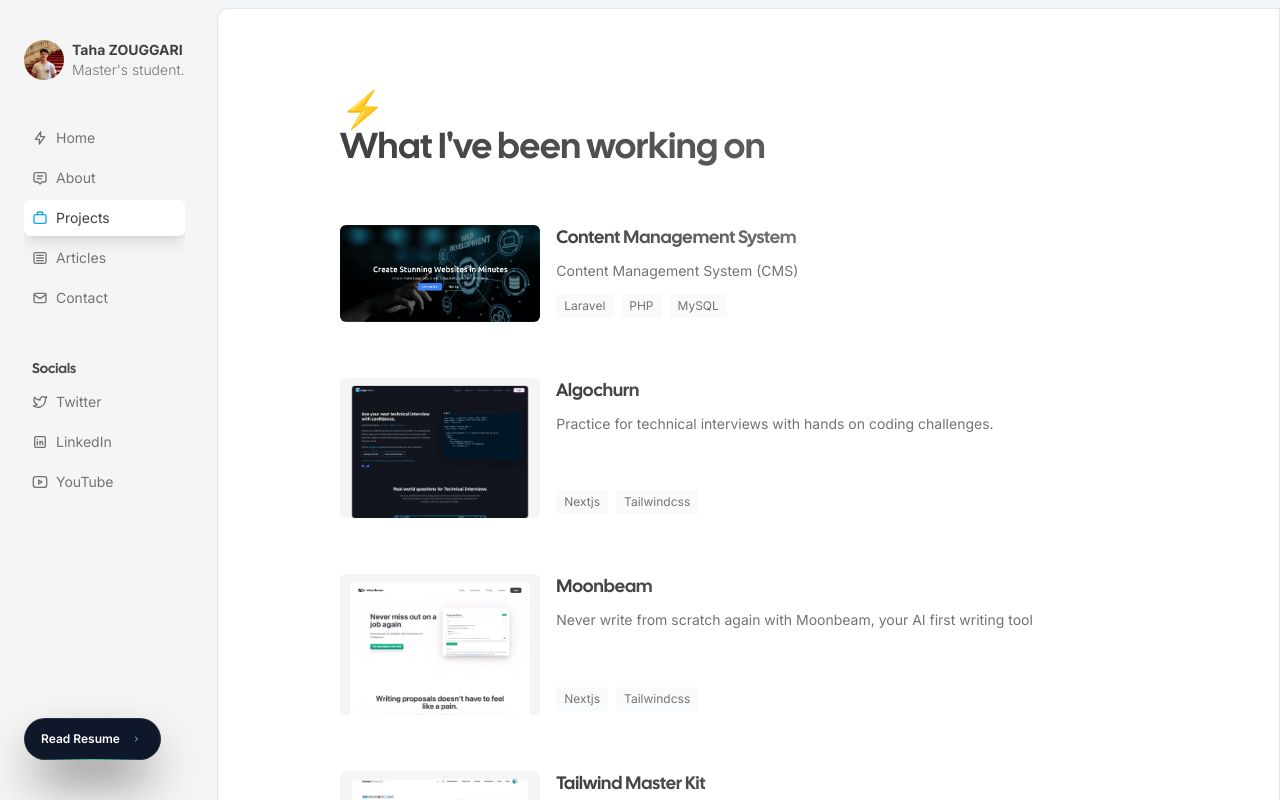
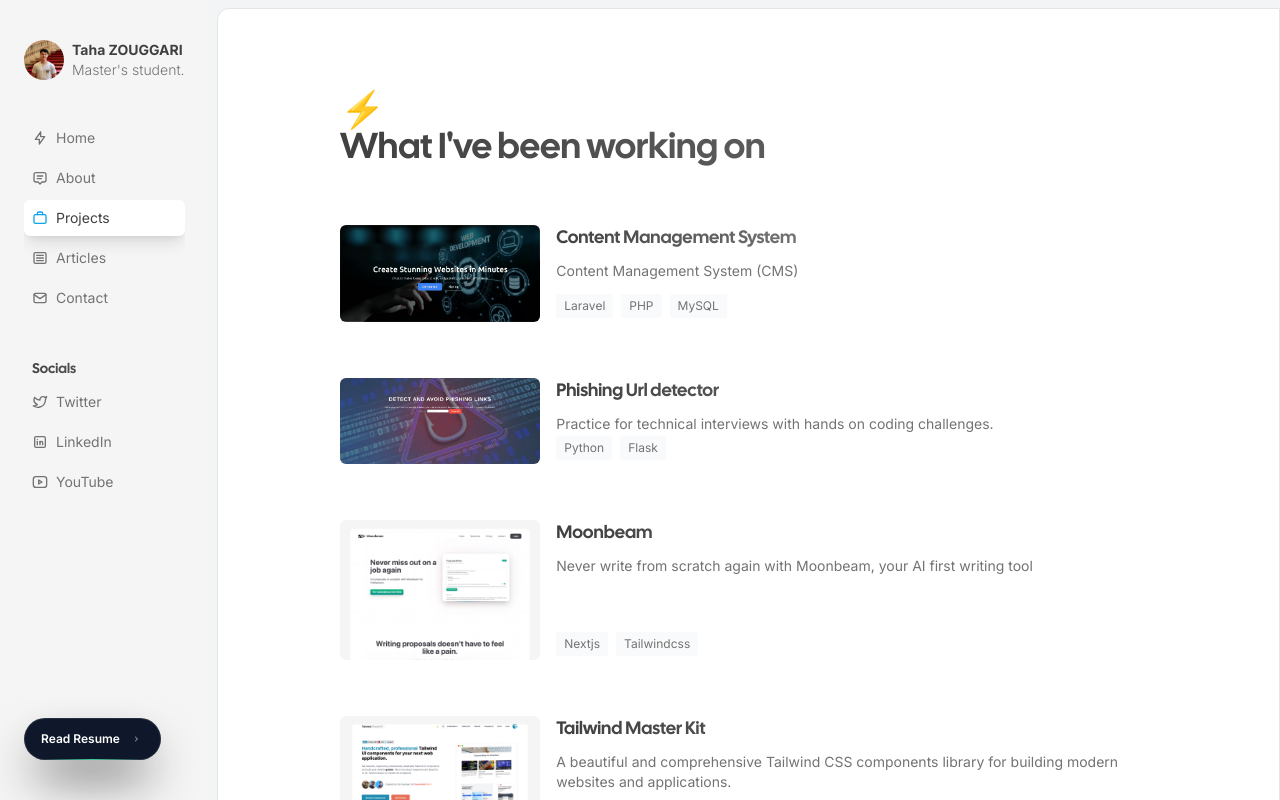
Before and after one commit to Tahazouggari/Tahazouggari.github.io, a Next.js app: page /projects in a window 1280 px wide. Built offline with nearby package versions, Linux system fonts and the light colour scheme.

Commit message:
project PHUD

```diff
--- a/src/constants/products.tsx
+++ b/src/constants/products.tsx
@@ -1,7 +1,7 @@
 import sidefolioAceternity from "public/images/cms.png";
 import sidefolioAceternity2 from "public/images/cms2.png";
-import sidefolioAlgochurn from "public/images/sidefolio-algochurn.png";
-import sidefolioAlgochurn2 from "public/images/sidefolio-algochurn.png";
+import sidefolioAlgochurn from "public/images/phishingurldetector.png";
+import sidefolioAlgochurn2 from "public/images/phishingurldetector.png";
 import sidefolioMoonbeam from "public/images/sidefolio-moonbeam.png";
 import sidefolioMoonbeam2 from "public/images/sidefolio-moonbeam-2.png";
 import sidefolioTailwindMasterKit from "public/images/sidefolio-tailwindmasterkit.png";
@@ -31,12 +31,12 @@ export const products = [
   },
   {
     href: "https://algochurn.com",
-    title: "Algochurn",
+    title: "Phishing Url detector",
     description:
       "Practice for technical interviews with hands on coding challenges.",
     thumbnail: sidefolioAlgochurn,
     images: [sidefolioAlgochurn, sidefolioAlgochurn2],
-    stack: ["Nextjs", "Tailwindcss"],
+    stack: ["Python", "Flask"],
     slug: "algochurn",
     content: (
       <div>
```
Also changed, not shown: public/images/phishingurldetector.png (added).
